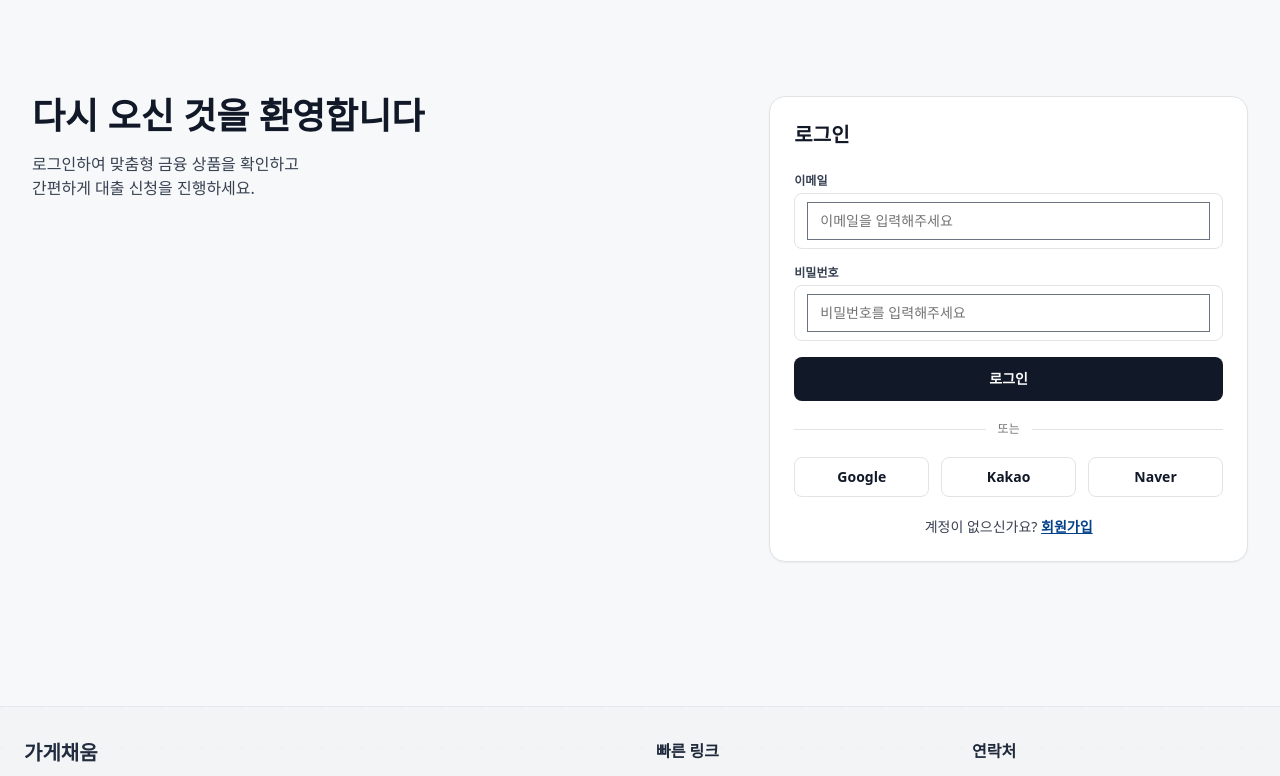
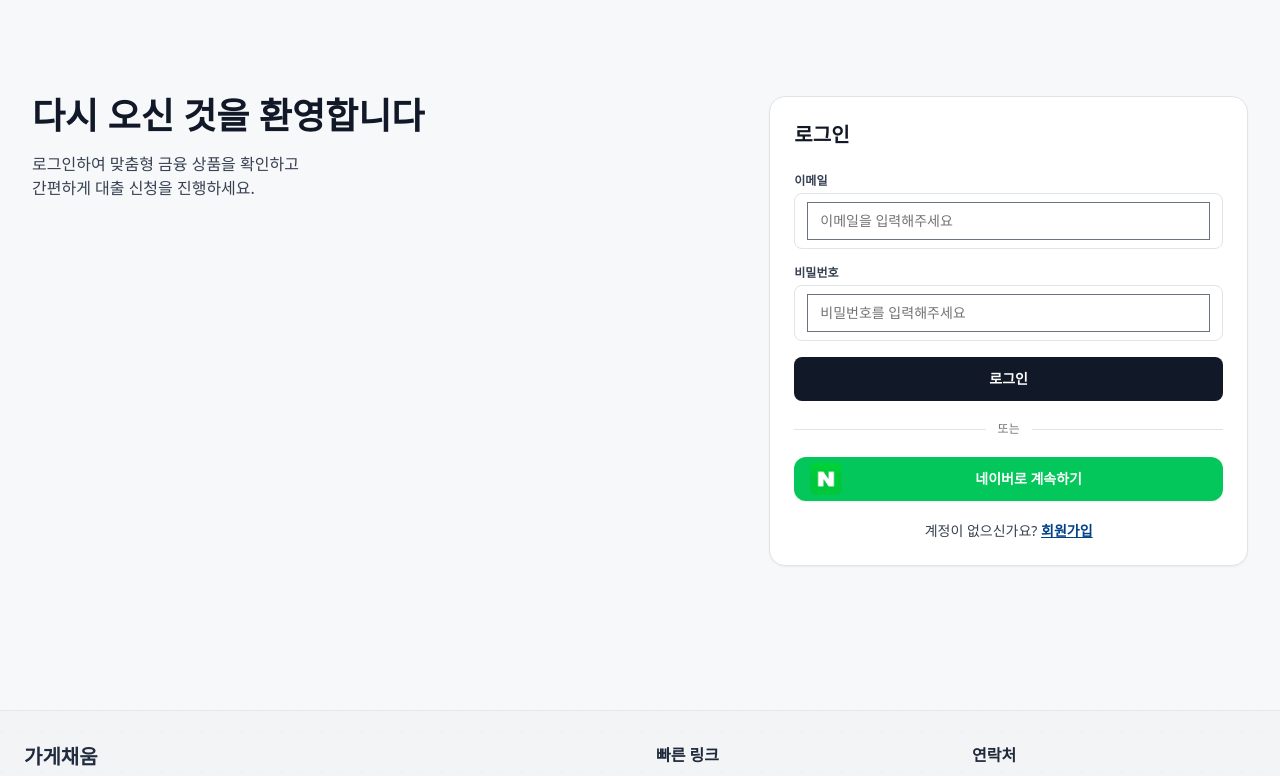
Before and after one commit to Gagechaeum/frontend, a Vue app: page /login in a window 1280 px wide. Shown: the top 776 px of the page. Built offline with nearby package versions, Linux system fonts and the light colour scheme; no server answers.

Commit message:
Feat: 네이버 로그인 연동 및 Dev 프록시 추가

```diff
--- a/package.json
+++ b/package.json
@@ -12,7 +12,6 @@
     "prepare": "husky"
   },
   "dependencies": {
-    "@fortawesome/fontawesome-free": "^7.0.0",
     "@stomp/stompjs": "^7.1.1",
     "axios": "^1.11.0",
     "chart.js": "^4.5.0",
@@ -33,6 +32,7 @@
     "@commitlint/cli": "^19.8.1",
     "@commitlint/config-conventional": "^19.8.1",
     "@eslint/js": "^9.34.0",
+    "@fortawesome/fontawesome-free": "^5.15.4",
     "@tailwindcss/forms": "^0.5.9",
     "@tailwindcss/typography": "^0.5.15",
     "@vitejs/plugin-vue": "^6.0.1",
--- /dev/null
+++ b/src/components/auth/NaverLoginButton.vue
@@ -0,0 +1,47 @@
+<!-- src/components/auth/NaverLoginButton.vue -->
+<template>
+  <button
+    type="button"
+    class="relative flex w-full items-center justify-center rounded-xl bg-[#03C75A] px-4 py-3 text-sm font-semibold text-white shadow-sm transition hover:brightness-95 focus-visible:outline-none focus-visible:ring-2 focus-visible:ring-[#03C75A] focus-visible:ring-offset-2 disabled:opacity-60"
+    :disabled="loading"
+    aria-label="네이버로 계속하기"
+    @click="onClick"
+  >
+    <!-- 좌측 아이콘: 네이버 공식 로고 이미지 -->
+    <span
+      class="absolute left-4 inline-flex h-8 w-8 items-center justify-center"
+    >
+      <img
+        :src="naverLogo"
+        alt=""
+        class="pointer-events-none h-7 w-7 select-none rounded-[6px] object-contain md:h-8 md:w-8"
+        draggable="false"
+        style="transform: none"
+      />
+    </span>
+
+    <span class="pl-10">
+      {{ loading ? '네이버로 이동 중…' : '네이버로 계속하기' }}
+    </span>
+  </button>
+</template>
+
+<script setup>
+import { ref } from 'vue';
+import { useRoute } from 'vue-router';
+import naverLogo from '@/assets/naver.png'; // ✅ 여기로 이미지 저장해 주세요
+
+const route = useRoute();
+const loading = ref(false);
+
+const onClick = () => {
+  loading.value = true;
+  const next = route.query.next || route.fullPath || '/';
+  localStorage.setItem('postLoginRedirect', String(next));
+
+  // 프록시 타게 상대경로 사용
+  const oauthPath =
+    import.meta.env.VITE_NAVER_OAUTH_PATH || '/oauth2/authorization/naver';
+  window.location.href = oauthPath;
+};
+</script>
--- a/src/main.js
+++ b/src/main.js
@@ -6,6 +6,7 @@ import './style.css';
 import App from './App.vue';
 import '@/lib/api/attachAuthInterceptors';
 import { useAuthStore } from '@/stores/auth';
+import '@fortawesome/fontawesome-free/css/all.min.css';
 
 const app = createApp(App);
 
--- a/src/views/Auth/LoginView.vue
+++ b/src/views/Auth/LoginView.vue
@@ -7,9 +7,8 @@
             다시 오신 것을 환영합니다
           </p>
           <p class="text-neutral-700">
-            로그인하여 맞춤형 금융 상품을 확인하고<br
-              class="hidden md:block"
-            />간편하게 대출 신청을 진행하세요.
+            로그인하여 맞춤형 금융 상품을 확인하고<br class="hidden md:block" />
+            간편하게 대출 신청을 진행하세요.
           </p>
         </section>
 
@@ -92,23 +91,8 @@
               <div class="h-px flex-1 bg-neutral-200"></div>
             </div>
 
-            <div class="grid grid-cols-3 gap-3">
-              <button
-                class="h-10 rounded-lg border border-neutral-200 bg-white text-sm font-semibold hover:bg-neutral-50"
-              >
-                Google
-              </button>
-              <button
-                class="h-10 rounded-lg border border-neutral-200 bg-white text-sm font-semibold hover:bg-neutral-50"
-              >
-                Kakao
-              </button>
-              <button
-                class="h-10 rounded-lg border border-neutral-200 bg-white text-sm font-semibold hover:bg-neutral-50"
-              >
-                Naver
-              </button>
-            </div>
+            <!-- 네이버 소셜 로그인 (컴포넌트로 분리) -->
+            <NaverLoginButton />
 
             <p class="mt-5 text-center text-sm text-neutral-700">
               계정이 없으신가요?
@@ -127,13 +111,13 @@
 import { ref } from 'vue';
 import { useRoute, useRouter, RouterLink } from 'vue-router';
 import { login } from '@/lib/api/auth';
+import NaverLoginButton from '@/components/auth/NaverLoginButton.vue';
 
 const route = useRoute();
 const router = useRouter();
 
 const email = ref('');
 const password = ref('');
-
 const emailError = ref('');
 const passwordError = ref('');
 const serverError = ref('');
@@ -152,7 +136,7 @@ const onSubmit = async () => {
   submitting.value = true;
   serverError.value = '';
   try {
-    await login(email.value, password.value);
+    await login(email.value, password.value); // 기존 로컬 로그인 로직 그대로
     const next = route.query.next || '/';
     router.replace(String(next));
   } catch (e) {
--- a/vite.config.js
+++ b/vite.config.js
@@ -1,3 +1,4 @@
+// vite.config.js
 import { defineConfig } from 'vite';
 import vue from '@vitejs/plugin-vue';
 import AutoImport from 'unplugin-auto-import/vite';
@@ -11,4 +12,30 @@ export default defineConfig({
     Components({ dts: false }),
   ],
   resolve: { alias: { '@': path.resolve(__dirname, 'src') } },
+
+  // 추가: 프록시 (개발용)
+  server: {
+    proxy: {
+      '/api': {
+        target: 'http://localhost:8080',
+        changeOrigin: true,
+        secure: false,
+      },
+      '/oauth2': {
+        target: 'http://localhost:8080',
+        changeOrigin: true,
+        secure: false,
+      },
+      '/login': {
+        target: 'http://localhost:8080',
+        changeOrigin: true,
+        secure: false,
+      },
+      '/logout': {
+        target: 'http://localhost:8080',
+        changeOrigin: true,
+        secure: false,
+      },
+    },
+  },
 });
```
Also changed, not shown: src/assets/naver.png (added), 1 other file (tests, documents, lock files or other folders).
